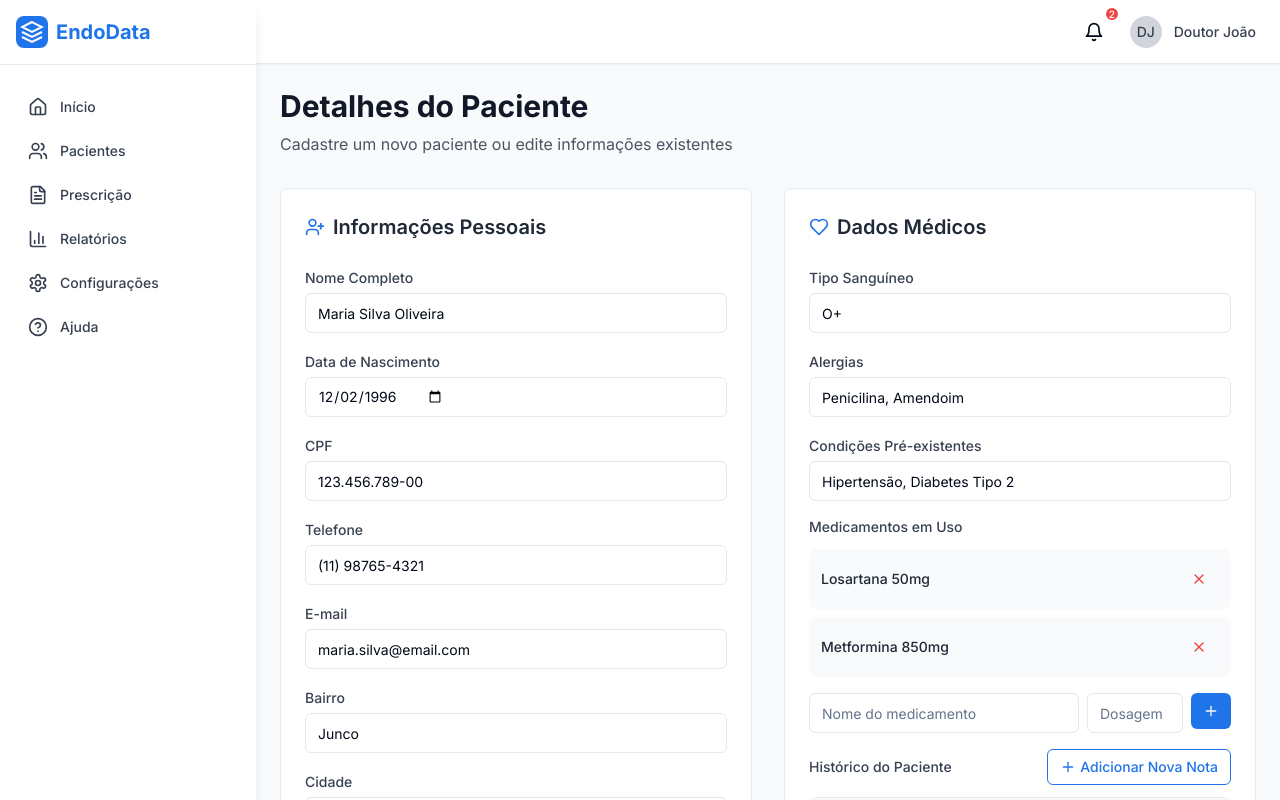
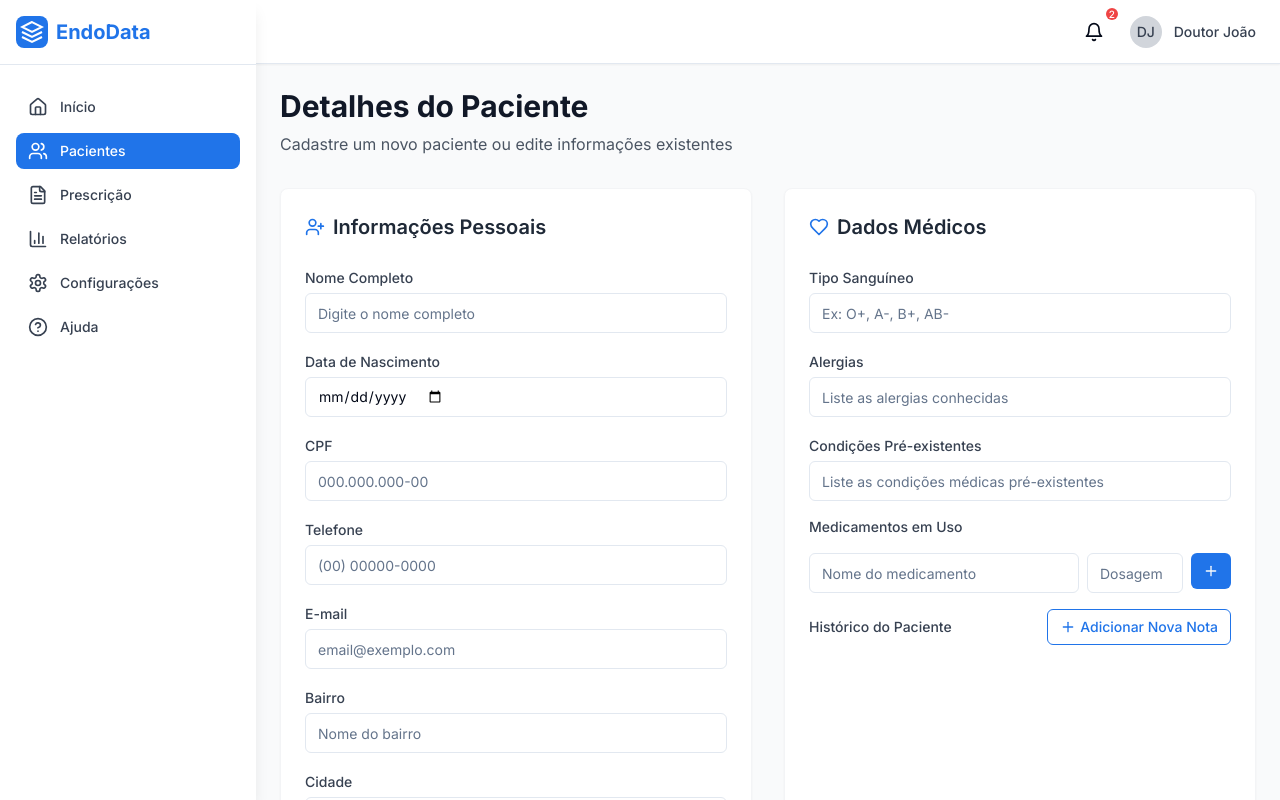
Before and after one commit to duardo10/EndoData-frontend, a Next.js app: page /dashboard/pacientes/novo in a window 1280 px wide. Built offline with nearby package versions, Linux system fonts and the light colour scheme.

Commit message:
feat(pacientes): adaptar tela de paciente para 'novo paciente', corrigir formulário de notas

```diff
--- a/src/components/dashboard/MainNavigation.tsx
+++ b/src/components/dashboard/MainNavigation.tsx
@@ -24,7 +24,7 @@ const navigationItems: NavigationItem[] = [
     icon: Users,
     title: 'Pacientes',
     description: 'Gerencie e visualize cadastros de pacientes, históricos e consultas.',
-    href: '/dashboard/pacientes',
+    href: '/dashboard/pacientes/novo',
     actionLabel: 'Abrir'
   },
   {
--- a/src/components/dashboard/WelcomeSection.tsx
+++ b/src/components/dashboard/WelcomeSection.tsx
@@ -83,7 +83,7 @@ export function WelcomeSection({ userName, userAvatar }: WelcomeSectionProps): R
 
           {/* Botão Novo Paciente */}
           <div className="hidden md:block">
-            <Link href="/dashboard/pacientes">
+            <Link href="/dashboard/pacientes/novo">
               <Button
                 className="bg-[#2074E9] hover:bg-[#104CA0] text-white px-6 py-2 h-auto font-medium shadow-sm"
               >
@@ -96,7 +96,7 @@ export function WelcomeSection({ userName, userAvatar }: WelcomeSectionProps): R
 
         {/* Botão móvel */}
         <div className="md:hidden mt-4 flex justify-end">
-          <Link href="/dashboard/pacientes">
+          <Link href="/dashboard/pacientes/novo">
             <Button
               className="bg-[#2074E9] hover:bg-[#104CA0] text-white px-4 py-2 h-auto font-medium shadow-sm"
             >
--- a/src/components/layout/DashboardLayout.tsx
+++ b/src/components/layout/DashboardLayout.tsx
@@ -36,7 +36,7 @@ const menuItems = [
   {
     icon: Users,
     label: 'Pacientes',
-    href: '/dashboard/pacientes',
+    href: '/dashboard/pacientes/novo',
   },
   {
     icon: FileText,
--- a/src/components/patients/PatientDetailsForm.tsx
+++ b/src/components/patients/PatientDetailsForm.tsx
@@ -67,59 +67,35 @@ interface PatientHistoryEntry {
  * Estado inicial dos dados pessoais
  */
 const initialPersonalInfo: PersonalInfo = {
-  nomeCompleto: 'Maria Silva Oliveira',
-  dataNascimento: '1996-12-02',
-  cpf: '123.456.789-00',
-  telefone: '(11) 98765-4321',
-  email: 'maria.silva@email.com',
-  bairro: 'Junco',
-  cidade: 'Araripina',
-  estado: 'PI',
-  sexo: 'Feminino'
+  nomeCompleto: '',
+  dataNascimento: '',
+  cpf: '',
+  telefone: '',
+  email: '',
+  bairro: '',
+  cidade: '',
+  estado: '',
+  sexo: ''
 }
 
 /**
  * Estado inicial dos dados médicos
  */
 const initialMedicalInfo: MedicalInfo = {
-  tipoSanguineo: 'O+',
-  alergias: 'Penicilina, Amendoim',
-  condicoesPreExistentes: 'Hipertensão, Diabetes Tipo 2'
+  tipoSanguineo: '',
+  alergias: '',
+  condicoesPreExistentes: ''
 }
 
 /**
  * Medicamentos iniciais em uso
  */
-const initialMedications: Medication[] = [
-  { id: '1', nome: 'Losartana', dosagem: '50mg' },
-  { id: '2', nome: 'Metformina', dosagem: '850mg' }
-]
+const initialMedications: Medication[] = []
 
 /**
  * Histórico inicial do paciente
  */
-const initialHistory: PatientHistoryEntry[] = [
-  {
-    id: '1',
-    data: '2023-10-20',
-    descricao: 'Consulta de rotina anual. Exames de sangue solicitados. Paciente relata bem-estar geral, mas com pequenos picos de pressão arterial em momentos de estresse.'
-  },
-  {
-    id: '2',
-    data: '2023-05-10',
-    descricao: 'Retorno para ajuste de medicação para hipertensão. Aumentada a dose de Losartana. Monitoramento semanal da pressão arterial recomendado.'
-  },
-  {
-    id: '3',
-    data: '2022-12-01',
-    descricao: 'Primeira consulta e diagnóstico de diabetes tipo 2. Iniciado tratamento com Metformina. Orientações sobre dieta e exercícios físicos fornecidas.'
-  },
-  {
-    id: '4',
-    data: '2022-08-15',
-    descricao: 'Consulta inicial. Paciente apresenta histórico familiar de doenças cardíacas e diabetes. Realizados exames básicos.'
-  }
-]
+const initialHistory: PatientHistoryEntry[] = []
 
 /**
  * Componente principal do formulário de detalhes do paciente
@@ -148,6 +124,7 @@ export function PatientDetailsForm(): React.ReactElement {
   const [history, setHistory] = useState<PatientHistoryEntry[]>(initialHistory)
   const [newMedication, setNewMedication] = useState({ nome: '', dosagem: '' })
   const [newHistoryEntry, setNewHistoryEntry] = useState({ data: '', descricao: '' })
+  const [showHistoryForm, setShowHistoryForm] = useState(false)
 
   /**
    * Adiciona um novo medicamento à lista
@@ -219,8 +196,8 @@ export function PatientDetailsForm(): React.ReactElement {
     <div className="space-y-6">
       {/* Formulário principal em duas colunas */}
       <div className="grid grid-cols-1 lg:grid-cols-2 gap-8">
-        {/* Coluna esquerda - Informações Pessoais */}
-        <Card className="p-6">
+  {/* Coluna esquerda - Informações Pessoais */}
+  <Card className="p-6 bg-white border border-gray-100 shadow-sm">
           <h2 className="text-xl font-semibold text-gray-800 mb-6 flex items-center">
             <UserPlus className="w-5 h-5 mr-2 text-[#2074E9]" />
             Informações Pessoais
@@ -357,8 +334,8 @@ export function PatientDetailsForm(): React.ReactElement {
           </div>
         </Card>
 
-        {/* Coluna direita - Dados Médicos */}
-        <Card className="p-6">
+  {/* Coluna direita - Dados Médicos */}
+  <Card className="p-6 bg-white border border-gray-100 shadow-sm">
           <h2 className="text-xl font-semibold text-gray-800 mb-6 flex items-center">
             <Heart className="w-5 h-5 mr-2 text-[#2074E9]" />
             Dados Médicos
@@ -466,7 +443,7 @@ export function PatientDetailsForm(): React.ReactElement {
                   Histórico do Paciente
                 </Label>
                 <Button
-                  onClick={addHistoryEntry}
+                  onClick={() => setShowHistoryForm(true)}
                   size="sm"
                   variant="outline"
                   className="text-[#2074E9] border-[#2074E9] hover:bg-[#2074E9] hover:text-white"
@@ -513,7 +490,7 @@ export function PatientDetailsForm(): React.ReactElement {
               </div>
 
               {/* Formulário para nova entrada */}
-              {(newHistoryEntry.data || newHistoryEntry.descricao) && (
+              {(showHistoryForm || newHistoryEntry.data || newHistoryEntry.descricao) && (
                 <div className="mt-4 p-4 bg-blue-50 rounded-lg border border-blue-200">
                   <div className="space-y-3">
                     <Input
@@ -538,7 +515,7 @@ export function PatientDetailsForm(): React.ReactElement {
                         Adicionar
                       </Button>
                       <Button
-                        onClick={() => setNewHistoryEntry({ data: '', descricao: '' })}
+                        onClick={() => { setNewHistoryEntry({ data: '', descricao: '' }); setShowHistoryForm(false) }}
                         size="sm"
                         variant="outline"
                       >
```
